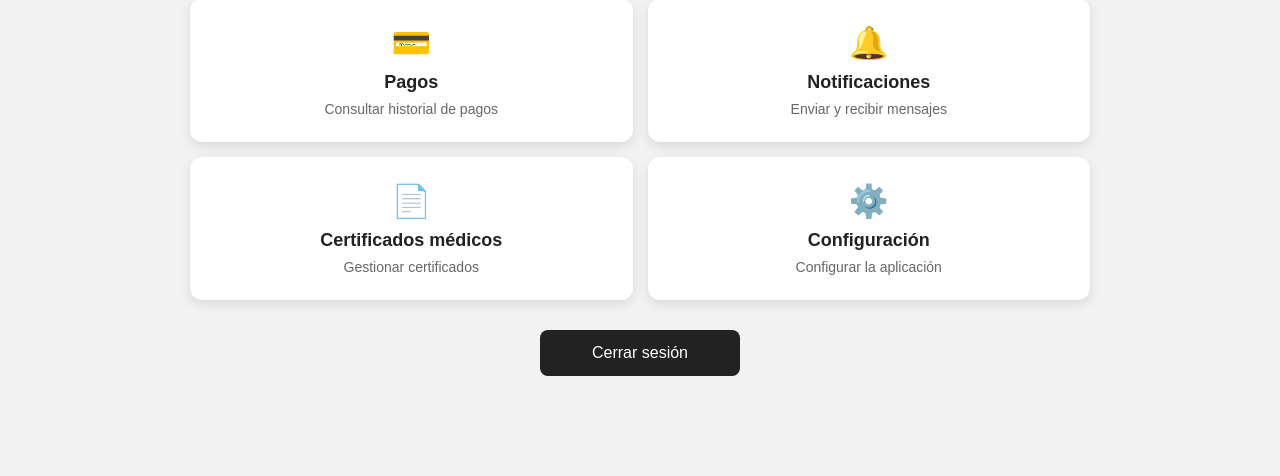
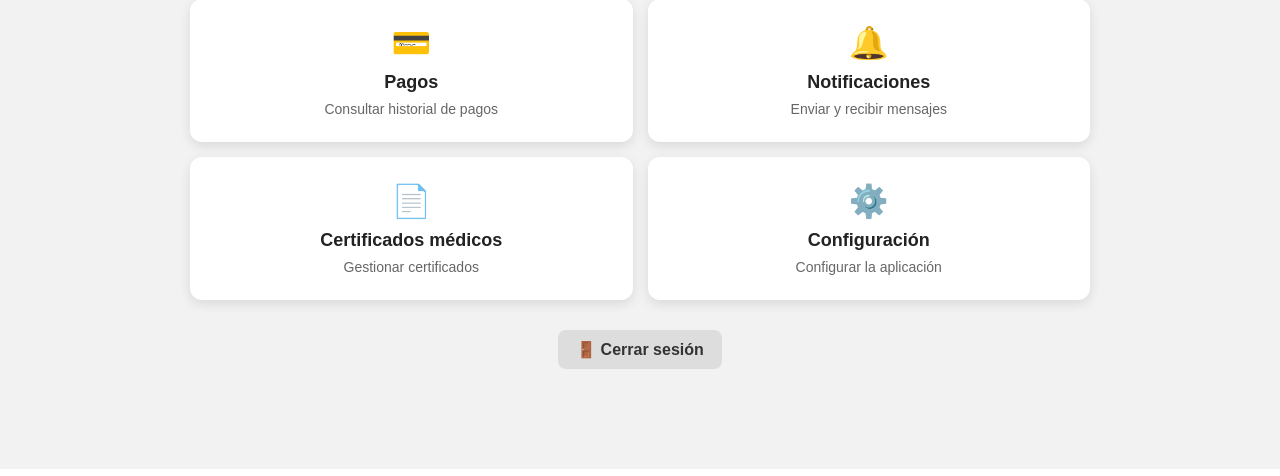
Before and after one commit to damiandemiguel/TrainingPointManager, a Flask app: page /panel in a window 1280 px wide. Shown: the part 1078-1554 px from the top of the page. Run offline with Flask 3, Linux system fonts and the light colour scheme; the visitor is signed in with stand-in values (Sample User, id 1); data that the repository does not hold is empty.

Commit message:
Unificar cierre de sesion en los paneles

```diff
--- a/templates/admin.html
+++ b/templates/admin.html
@@ -146,6 +146,18 @@
             text-decoration: none;
 
             border-radius: 8px;
+        }
+
+        .volver {
+            display: block;
+            width: fit-content;
+            margin: 30px auto 0;
+            padding: 10px 18px;
+            background-color: #ddd;
+            color: #333;
+            text-decoration: none;
+            border-radius: 8px;
+            font-weight: bold;
         }
 
         @media (max-width: 600px) {
@@ -421,10 +433,12 @@
         </section>
 
 
-        <a href="{{ url_for('cerrar_sesion') }}" class="salir">
-            Cerrar sesión
+        <a
+            href="{{ url_for('cerrar_sesion') }}"
+            class="volver"
+        >
+            🚪 Cerrar sesión
         </a>
-
     </main>
 
 </body>
--- a/templates/panel_alumno.html
+++ b/templates/panel_alumno.html
@@ -245,7 +245,7 @@
 
 
     <a
-        href="{{ url_for('inicio') }}"
+        href="{{ url_for('cerrar_sesion') }}"
         class="volver"
     >
         🚪 Cerrar sesión
```
